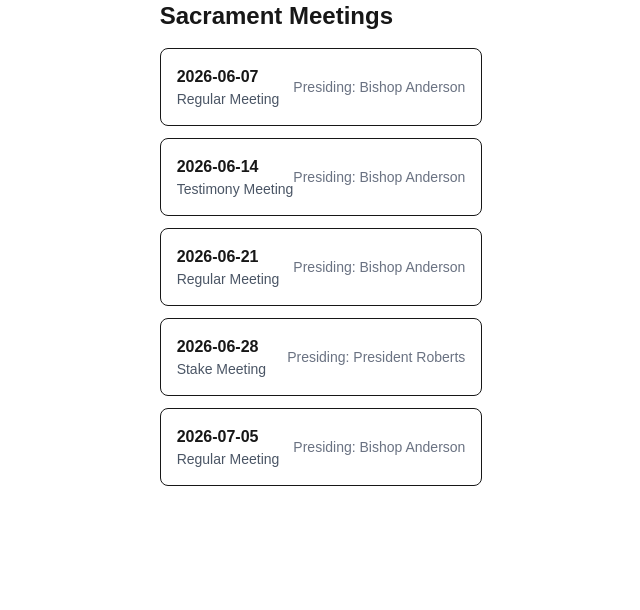
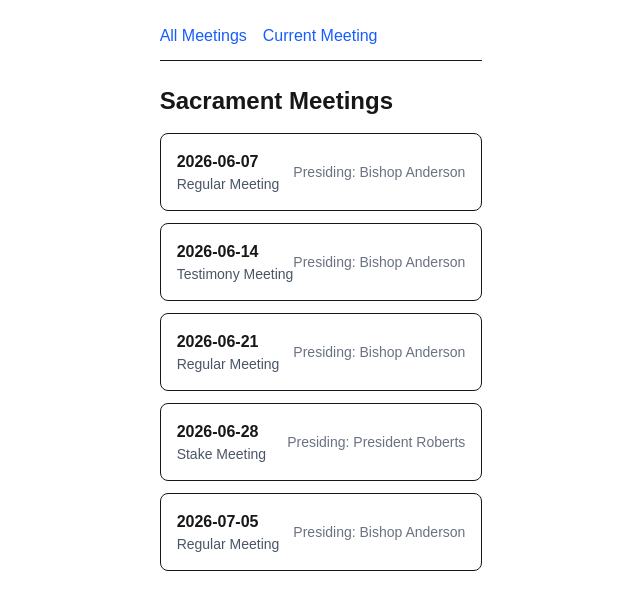
Before and after one commit to Sebasosax/sacrament-meetings, a Next.js app: page /meetings in a window 1280 px wide. Shown: the top 610 px of the page, without its empty margins (319-959 px from the left). Built offline with nearby package versions, Linux system fonts and the light colour scheme.

Commit message:
Add meetings section layout and loading state

```diff
--- /dev/null
+++ b/app/meetings/layout.tsx
@@ -0,0 +1,21 @@
+import Link from 'next/link';
+
+export default function MeetingsLayout({
+  children,
+}: {
+  children: React.ReactNode;
+}) {
+  return (
+    <div className="max-w-3xl mx-auto px-4 py-6">
+      <nav className="flex gap-4 mb-6 border-b pb-3">
+        <Link href="/meetings" className="text-blue-600 hover:underline">
+          All Meetings
+        </Link>
+        <Link href="/meetings/current" className="text-blue-600 hover:underline">
+          Current Meeting
+        </Link>
+      </nav>
+      {children}
+    </div>
+  );
+}
--- /dev/null
+++ b/app/meetings/loading.tsx
@@ -0,0 +1,7 @@
+export default function Loading() {
+  return (
+    <div className="text-center py-10 text-gray-500">
+      Loading meeting information...
+    </div>
+  );
+}
```
